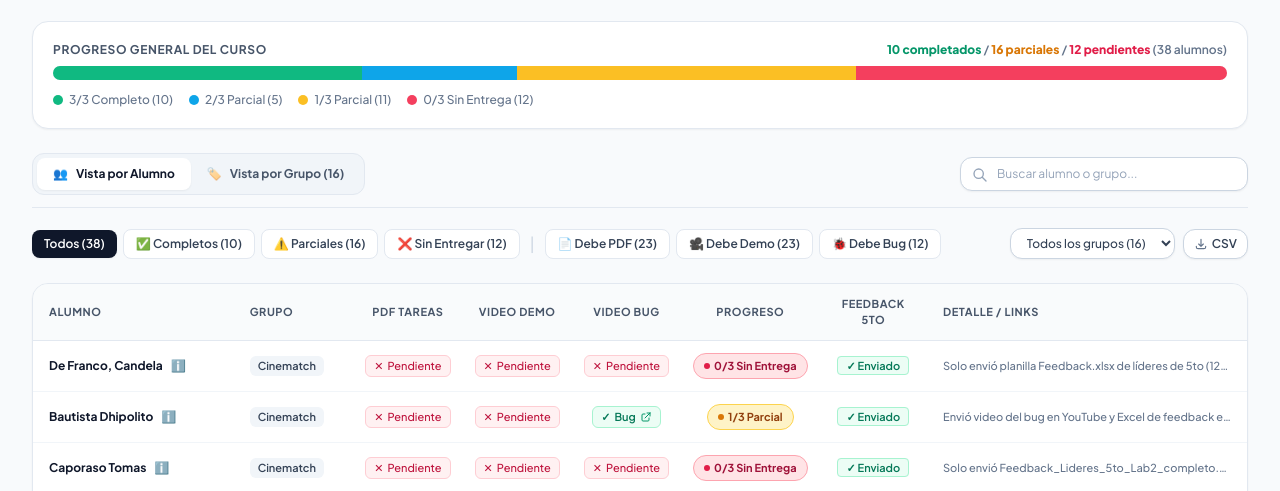
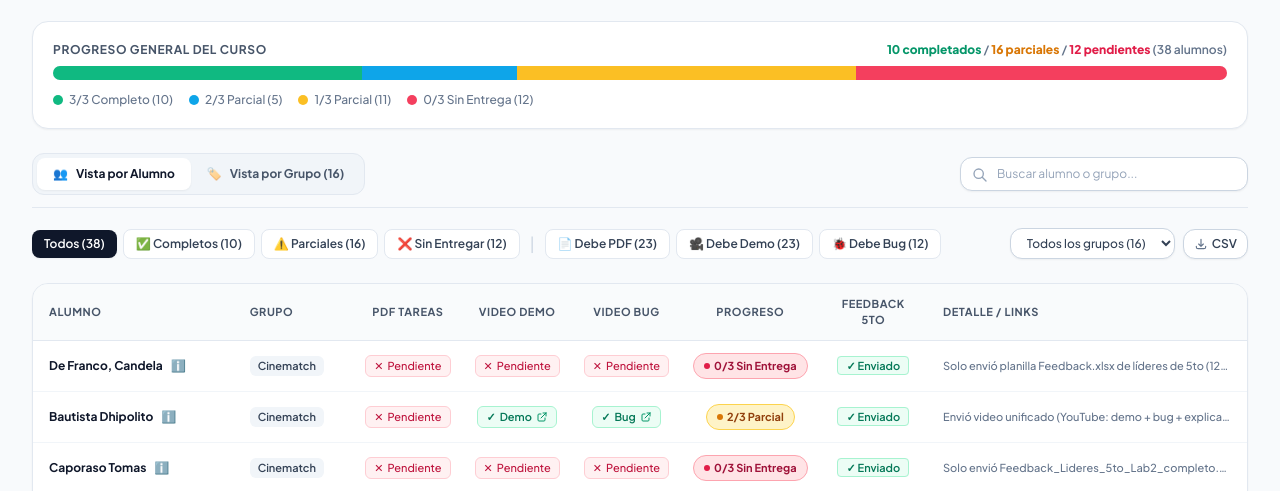
Before and after one commit to austral-prog/entregas-finales, a plain HTML site: page index.html in a window 1280 px wide. Shown: the part 308-799 px from the top of the page. Drawn offline with nearby package versions, Linux system fonts and the light colour scheme.

Commit message:
chore: update Bautista D'Hipolito deliverables (unified video demo + bug)

```diff
--- a/index.html
+++ b/index.html
@@ -298,8 +298,8 @@
   "summary": {
     "total_students": 38,
     "complete_3_of_3": 16,
-    "partial_2_of_3": 3,
-    "partial_1_of_3": 11,
+    "partial_2_of_3": 4,
+    "partial_1_of_3": 10,
     "missing_0_of_3": 8,
     "missing_any": 22
   },
@@ -344,23 +344,23 @@
         "date": null
       },
       "demo_video": {
-        "submitted": false,
-        "value": "",
-        "date": null
-      },
-      "bug_video": {
         "submitted": true,
         "value": "https://youtu.be/nEXQm1WlxxU",
         "date": "2026-11-15"
       },
+      "bug_video": {
+        "submitted": true,
+        "value": "https://youtu.be/nEXQm1WlxxU",
+        "date": "2026-11-15"
+      },
       "leader_feedback": {
         "submitted": true,
         "value": "Feedback_Lideres_5to_Lab2-Bautista DHipolito.xlsx"
       },
-      "completed_count": 1,
+      "completed_count": 2,
       "status": "partial",
       "last_email_date": "2026-11-15",
-      "notes": "Envió video del bug en YouTube y Excel de feedback el 15/11. Faltan PDF de tareas y video demo."
+      "notes": "Envió video unificado (YouTube: demo + bug + explicación de tareas) y Excel de feedback el 15/11. Queda pendiente la recepción del documento PDF con el detalle de tareas."
     },
     {
       "student_id": "s-913c4935",
@@ -1452,23 +1452,23 @@
             "date": null
           },
           "demo_video": {
-            "submitted": false,
-            "value": "",
-            "date": null
-          },
-          "bug_video": {
             "submitted": true,
             "value": "https://youtu.be/nEXQm1WlxxU",
             "date": "2026-11-15"
           },
+          "bug_video": {
+            "submitted": true,
+            "value": "https://youtu.be/nEXQm1WlxxU",
+            "date": "2026-11-15"
+          },
           "leader_feedback": {
             "submitted": true,
             "value": "Feedback_Lideres_5to_Lab2-Bautista DHipolito.xlsx"
           },
-          "completed_count": 1,
+          "completed_count": 2,
           "status": "partial",
           "last_email_date": "2026-11-15",
-          "notes": "Envió video del bug en YouTube y Excel de feedback el 15/11. Faltan PDF de tareas y video demo."
+          "notes": "Envió video unificado (YouTube: demo + bug + explicación de tareas) y Excel de feedback el 15/11. Queda pendiente la recepción del documento PDF con el detalle de tareas."
         },
         {
           "student_id": "s-913c4935",
@@ -1503,8 +1503,8 @@
       "total_students": 3,
       "complete_students": 0,
       "expected_items": 9,
-      "submitted_items": 1,
-      "percentage": 11.1
+      "submitted_items": 2,
+      "percentage": 22.2
     },
     {
       "id": 2,
```
